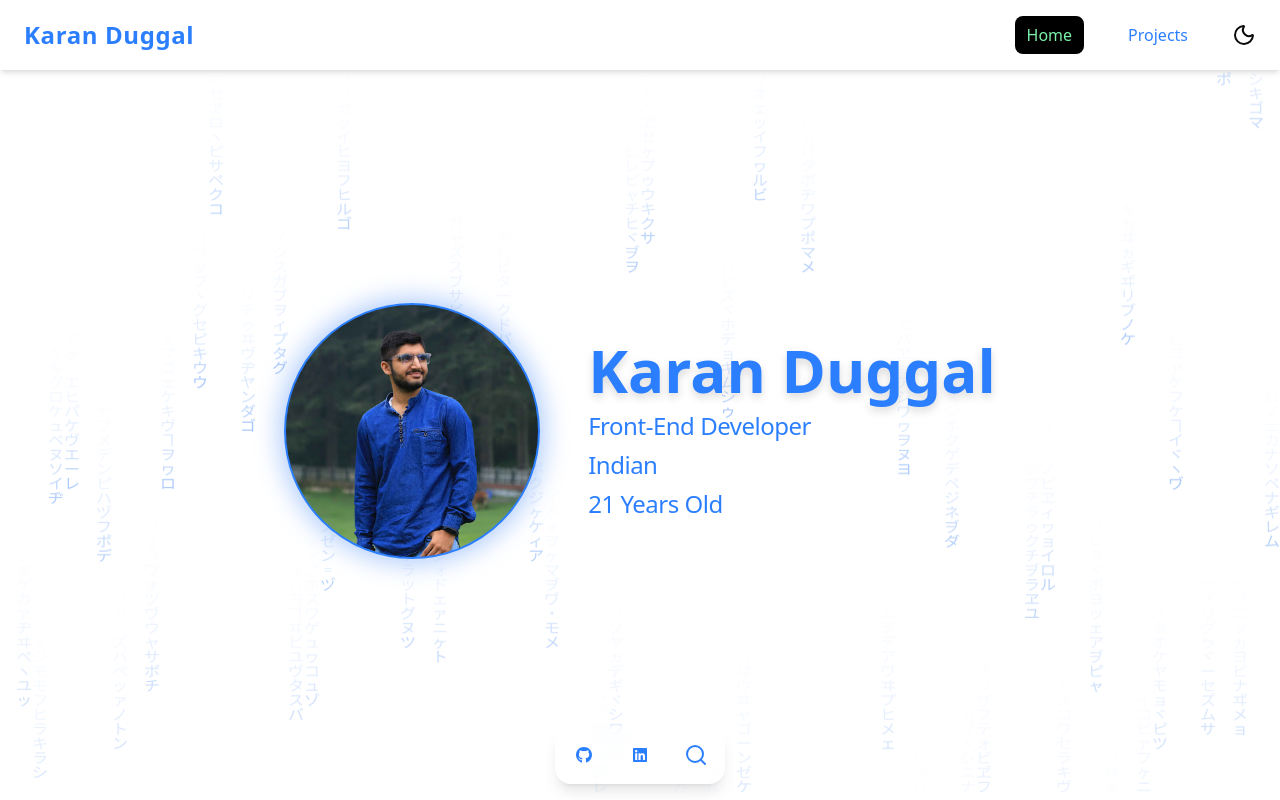
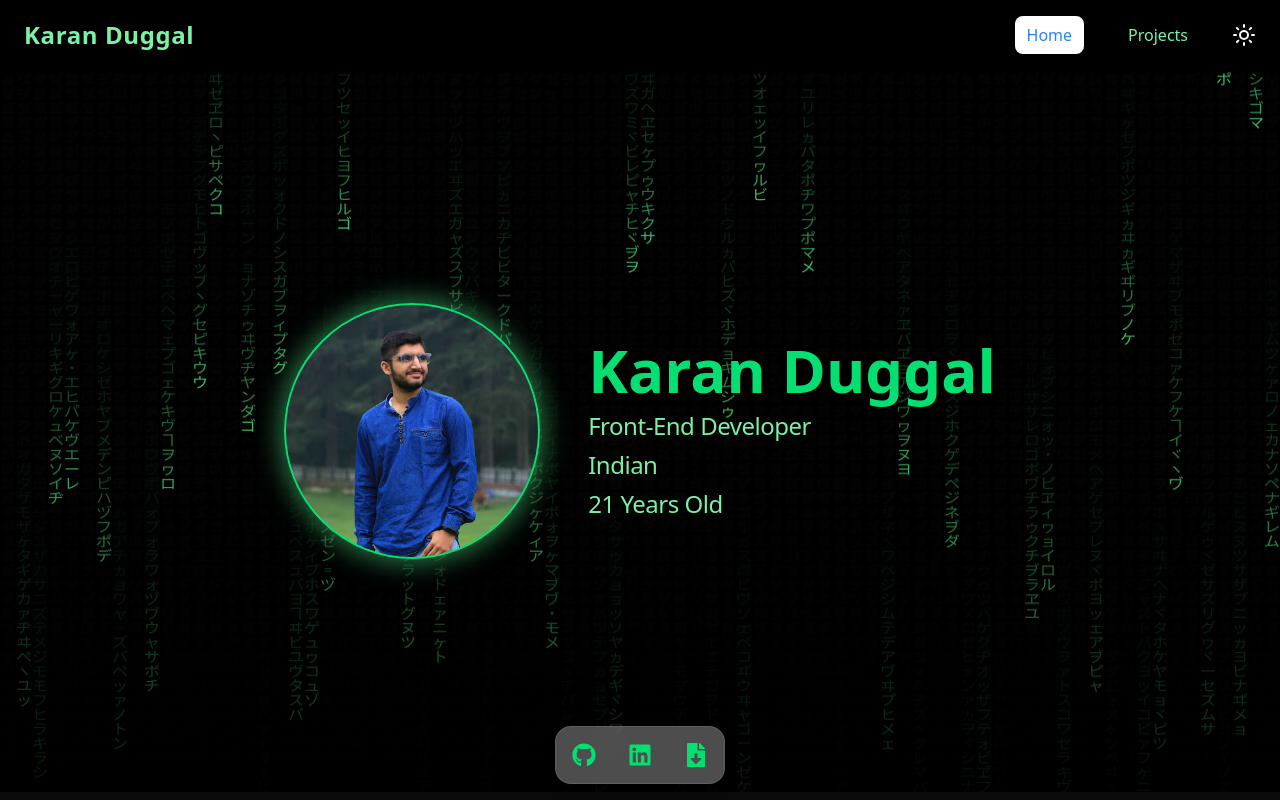
Before and after one commit to karanduggal24/Portfolio, a React (Vite) app: page / in a window 1280 px wide. Built offline with nearby package versions, Linux system fonts and the light colour scheme.

Commit message:
DownloadPdf Button

```diff
--- a/index.html
+++ b/index.html
@@ -1,5 +1,5 @@
 <!doctype html>
-<html lang="en">
+<html lang="en" class="dark">
   <head>
     <meta charset="UTF-8" />
     <link rel="icon" type="image/svg+xml" href="/vite.svg" />
--- a/src/components/BottomDock/BottomDock.tsx
+++ b/src/components/BottomDock/BottomDock.tsx
@@ -1,15 +1,13 @@
 import { Dock, DockIcon } from "../ui/dock";
-import { HomeIcon, Settings, Search } from "lucide-react";
-import { Link } from "react-router-dom";
 import { FaGithub } from "react-icons/fa";
 import { FaLinkedin } from "react-icons/fa";
-
+import { FaFileDownload } from "react-icons/fa";
 function BottomDock() {
   return (
     <div>
       {/* Fixed Dock Bar */}
       <div className="fixed bottom-4 left-1/2 -translate-x-1/2 z-50">
-        <Dock className="backdrop-blur-md bg-white/20 dark:bg-white/30 border border-white/10 rounded-2xl shadow-lg p-2 flex gap-4 transition-all duration-300">
+        <Dock className=" backdrop-blur-md bg-white/20 dark:bg-white/30 border border-white/10 rounded-2xl shadow-lg p-2 flex gap-4 transition-all duration-300">
           {/* GitHub (External) */}
           <a
             href="https://github.com/karanduggal24"
@@ -17,7 +15,7 @@ function BottomDock() {
             rel="noopener noreferrer"
           >
             <DockIcon className="hover:scale-110 transition-transform duration-200 cursor-pointer text-blue-500 dark:text-green-400">
-              <FaGithub className="h-[2em]" />
+              <FaGithub size="1.5em" />
             </DockIcon>
           </a>
 
@@ -28,16 +26,16 @@ function BottomDock() {
             rel="noopener noreferrer"
           >
             <DockIcon className="hover:scale-110 transition-transform duration-200 cursor-pointer text-blue-500 dark:text-green-400">
-              <FaLinkedin />
+              <FaLinkedin size="1.5em" />
             </DockIcon>
           </a>
 
           {/* Search (Internal route) */}
-          <Link to="/search">
+          <a href="/src/assets/ResumeATSFriendly.pdf" download>
             <DockIcon className="hover:scale-110 transition-transform duration-200 cursor-pointer text-blue-500 dark:text-green-400">
-              <Search />
+              <FaFileDownload size="1.5em" />
             </DockIcon>
-          </Link>
+          </a>
         </Dock>
       </div>
     </div>
--- a/src/components/Header/Header.tsx
+++ b/src/components/Header/Header.tsx
@@ -26,7 +26,7 @@ function Header() {
     ].join(" ");
 
   return (
-    <header className="w-full sticky top-0 left-0 z-50 shadow-md bg-white dark:bg-black transition-colors duration-500">
+    <header className="w-full sticky top-0 left-0 z-50 shadow-md bg-white dark:bg-black transition-colors duration-500 select-none">
       <nav className="max-w-7xl mx-auto flex items-center justify-between h-[70px] px-6 relative">
         {/* Logo */}
         <Link
--- /dev/null
+++ b/src/components/Home/Animation.tsx
@@ -0,0 +1,158 @@
+import { useEffect, useRef } from "react";
+import { motion } from "motion/react";
+
+interface MatrixRainProps {
+  className?: string;
+}
+
+export const MatrixRain = ({ className = "" }: MatrixRainProps) => {
+  const canvasRef = useRef<HTMLCanvasElement>(null);
+
+  useEffect(() => {
+    const canvas = canvasRef.current;
+    if (!canvas) return;
+
+    const ctx = canvas.getContext("2d");
+    if (!ctx) return;
+
+    let width = (canvas.width = window.innerWidth);
+    let height = (canvas.height = window.innerHeight);
+
+    const fontSize = 16;
+    const columns = Math.floor(width / fontSize);
+    const drops = Array(columns).fill(1);
+
+    // Detect dark mode dynamically
+    const getIsDark = () =>
+      document.documentElement.classList.contains("dark") ||
+      window.matchMedia("(prefers-color-scheme: dark)").matches;
+
+    const draw = () => {
+      const isDark = getIsDark();
+
+      // Background fade for trail
+      ctx.fillStyle = isDark
+        ? "rgba(0, 0, 0, 0.15)" // dark mode
+        : "rgba(255, 255, 255, 0.25)"; // light mode
+      ctx.fillRect(0, 0, width, height);
+
+      // Matrix rain color
+      ctx.fillStyle = isDark
+        ? "rgba(74, 222, 128, 0.85)" // green-400 in dark mode
+        : "rgba(59, 130, 246, 0.9)"; // blue-500 in light mode
+
+      ctx.font = `${fontSize}px monospace`;
+
+      for (let i = 0; i < drops.length; i++) {
+        const text = String.fromCharCode(0x30a0 + Math.random() * 96);
+        ctx.fillText(text, i * fontSize, drops[i] * fontSize);
+
+        if (drops[i] * fontSize > height && Math.random() > 0.975) drops[i] = 0;
+        drops[i]++;
+      }
+    };
+
+    let animation: number;
+    const loop = () => {
+      draw();
+      animation = requestAnimationFrame(loop);
+    };
+    loop();
+
+    const handleResize = () => {
+      width = canvas.width = window.innerWidth;
+      height = canvas.height = window.innerHeight;
+    };
+
+    // Repaint when theme changes
+    const themeObserver = new MutationObserver(() => {
+      draw();
+    });
+    themeObserver.observe(document.documentElement, {
+      attributes: true,
+      attributeFilter: ["class"],
+    });
+
+    window.addEventListener("resize", handleResize);
+
+    return () => {
+      cancelAnimationFrame(animation);
+      window.removeEventListener("resize", handleResize);
+      themeObserver.disconnect();
+    };
+  }, []);
+
+  return (
+    <canvas
+      ref={canvasRef}
+      className={`absolute inset-0 z-0 w-full h-full ${className}`}
+    />
+  );
+};
+
+export const BackgroundOverlay = ({
+  className = "",
+}: {
+  className?: string;
+}) => (
+  <div
+    className={`absolute inset-0 z-0 pointer-events-none
+    bg-gradient-to-b
+    from-white/70 via-white/50 to-white/80
+    dark:from-transparent dark:via-transparent dark:to-black/90
+    transition-colors duration-700 ${className}`}
+  />
+);
+
+interface ProfileImageProps {
+  src: string;
+  className?: string;
+  size?: "sm" | "md" | "lg";
+}
+
+export const ProfileImage = ({
+  src,
+  className = "",
+  size = "md",
+}: ProfileImageProps) => {
+  const sizeClasses = {
+    sm: "w-32 h-32 md:w-48 md:h-48",
+    md: "w-40 h-40 md:w-64 md:h-64",
+    lg: "w-48 h-48 md:w-80 md:h-80",
+  };
+
+  return (
+    <div
+      style={{ backgroundImage: `url(${src})` }}
+      className={`relative z-10 ${sizeClasses[size]} bg-cover bg-center rounded-full
+      border-2 border-blue-500 dark:border-green-400
+      shadow-[0_0_25px_5px_rgba(59,130,246,0.4)] dark:shadow-[0_0_25px_5px_rgba(74,222,128,0.5)]
+      hover:shadow-[0_0_35px_10px_rgba(59,130,246,0.6)] dark:hover:shadow-[0_0_35px_10px_rgba(74,222,128,0.7)]
+      transition-shadow duration-700 ${className}`}
+    />
+  );
+};
+
+interface AnimatedTitleProps {
+  children: React.ReactNode;
+  className?: string;
+  delay?: number;
+}
+
+export const AnimatedTitle = ({
+  children,
+  className = "",
+  delay = 0,
+}: AnimatedTitleProps) => {
+  return (
+    <motion.h1
+      initial={{ opacity: 0, y: 20 }}
+      animate={{ opacity: 1, y: 0 }}
+      transition={{ duration: 1, delay }}
+      className={`text-4xl sm:text-5xl md:text-6xl font-bold
+      text-blue-500 dark:text-green-400 drop-shadow-lg transition-colors duration-700 ${className}`}
+    >
+      {children}
+    </motion.h1>
+  );
+};
--- a/src/components/Home/Home.tsx
+++ b/src/components/Home/Home.tsx
@@ -1,122 +1,24 @@
-import { useEffect, useRef } from "react";
-import { motion } from "motion/react";
 import image from "/src/assets/MyImage.jpg";
 import { TypingAnimation } from "../ui/typing-animation";
+import {
+  MatrixRain,
+  BackgroundOverlay,
+  ProfileImage,
+  AnimatedTitle,
+} from "./Animation";
 
 function Home() {
-  const canvasRef = useRef(null);
-
-  useEffect(() => {
-    const canvas = canvasRef.current;
-    const ctx = canvas.getContext("2d");
-
-    let width = (canvas.width = window.innerWidth);
-    let height = (canvas.height = window.innerHeight);
-
-    const fontSize = 16;
-    const columns = Math.floor(width / fontSize);
-    const drops = Array(columns).fill(1);
-
-    // Detect dark mode dynamically
-    const getIsDark = () =>
-      document.documentElement.classList.contains("dark") ||
-      window.matchMedia("(prefers-color-scheme: dark)").matches;
-
-    const draw = () => {
-      const isDark = getIsDark();
-
-      // Background fade for trail
-      ctx.fillStyle = isDark
-        ? "rgba(0, 0, 0, 0.15)" // dark mode
-        : "rgba(255, 255, 255, 0.25)"; // light mode
-      ctx.fillRect(0, 0, width, height);
-
-      // Matrix rain color
-      ctx.fillStyle = isDark
-        ? "rgba(74, 222, 128, 0.85)" // ✅ green-400 in dark mode
-        : "rgba(59, 130, 246, 0.9)"; // ✅ blue-500 in light mode
-
-      ctx.font = `${fontSize}px monospace`;
-
-      for (let i = 0; i < drops.length; i++) {
-        const text = String.fromCharCode(0x30a0 + Math.random() * 96);
-        ctx.fillText(text, i * fontSize, drops[i] * fontSize);
-
-        if (drops[i] * fontSize > height && Math.random() > 0.975) drops[i] = 0;
-        drops[i]++;
-      }
-    };
-
-    let animation;
-    const loop = () => {
-      draw();
-      animation = requestAnimationFrame(loop);
-    };
-    loop();
-
-    const handleResize = () => {
-      width = canvas.width = window.innerWidth;
-      height = canvas.height = window.innerHeight;
-    };
-
-    // Repaint when theme changes
-    const themeObserver = new MutationObserver(() => {
-      draw();
-    });
-    themeObserver.observe(document.documentElement, {
-      attributes: true,
-      attributeFilter: ["class"],
-    });
-
-    window.addEventListener("resize", handleResize);
-
-    return () => {
-      cancelAnimationFrame(animation);
-      window.removeEventListener("resize", handleResize);
-      themeObserver.disconnect();
-    };
-  }, []);
-
   return (
     <div className="relative w-full min-h-[93vh] md:min-h-[90.3vh] flex flex-col md:flex-row items-center justify-center px-6 md:px-16 text-center md:text-left overflow-hidden bg-white dark:bg-black transition-colors duration-700">
-      {/* Matrix Rain Canvas */}
-      <canvas ref={canvasRef} className="absolute inset-0 z-0 w-full h-full" />
+      <MatrixRain />
+      <BackgroundOverlay />
 
-      {/* Overlay Gradient */}
-      <div
-        className="absolute inset-0 z-0 pointer-events-none
-        bg-gradient-to-b
-        from-white/70 via-white/50 to-white/80
-        dark:from-transparent dark:via-transparent dark:to-black/90
-        transition-colors duration-700"
-      ></div>
+      <ProfileImage src={image} size="md" className="mb-6 md:mb-0 md:mr-12" />
 
-      {/* Profile Image */}
-      <div
-        style={{ backgroundImage: `url(${image})` }}
-        className="relative z-10 w-40 h-40 md:w-64 md:h-64 bg-cover bg-center rounded-full
-        border-2 border-blue-500 dark:border-green-400
-        shadow-[0_0_25px_5px_rgba(59,130,246,0.4)] dark:shadow-[0_0_25px_5px_rgba(74,222,128,0.5)]
-        hover:shadow-[0_0_35px_10px_rgba(59,130,246,0.6)] dark:hover:shadow-[0_0_35px_10px_rgba(74,222,128,0.7)]
-        transition-shadow duration-700 mb-6 md:mb-0 md:mr-12"
-      ></div>
+      <div className="relative z-10 flex flex-col justify-center items-center md:items-start">
+        <AnimatedTitle>Karan Duggal</AnimatedTitle>
 
-      {/* Text Section */}
-      <div className="relative z-10 flex flex-col justify-center items-center md:items-start">
-        <motion.h1
-          initial={{ opacity: 0, y: 20 }}
-          animate={{ opacity: 1, y: 0 }}
-          transition={{ duration: 1 }}
-          className="text-4xl sm:text-5xl md:text-6xl font-bold
-          text-blue-500 dark:text-green-400 drop-shadow-lg transition-colors duration-700"
-        >
-          Karan Duggal
-        </motion.h1>
-
-        <p
-          className="text-md sm:text-lg md:text-2xl mt-[6px]
-          text-blue-500 dark:text-green-300 leading-relaxed transition-colors duration-700"
-        >
+        <p className="text-md sm:text-lg md:text-2xl mt-[6px] text-blue-500 dark:text-green-300 leading-relaxed transition-colors duration-700">
           <TypingAnimation>Front-End Developer</TypingAnimation>
           <br />
           <TypingAnimation>Indian</TypingAnimation>
```
Also changed, not shown: 2 other files (tests, documents, lock files or other folders).
